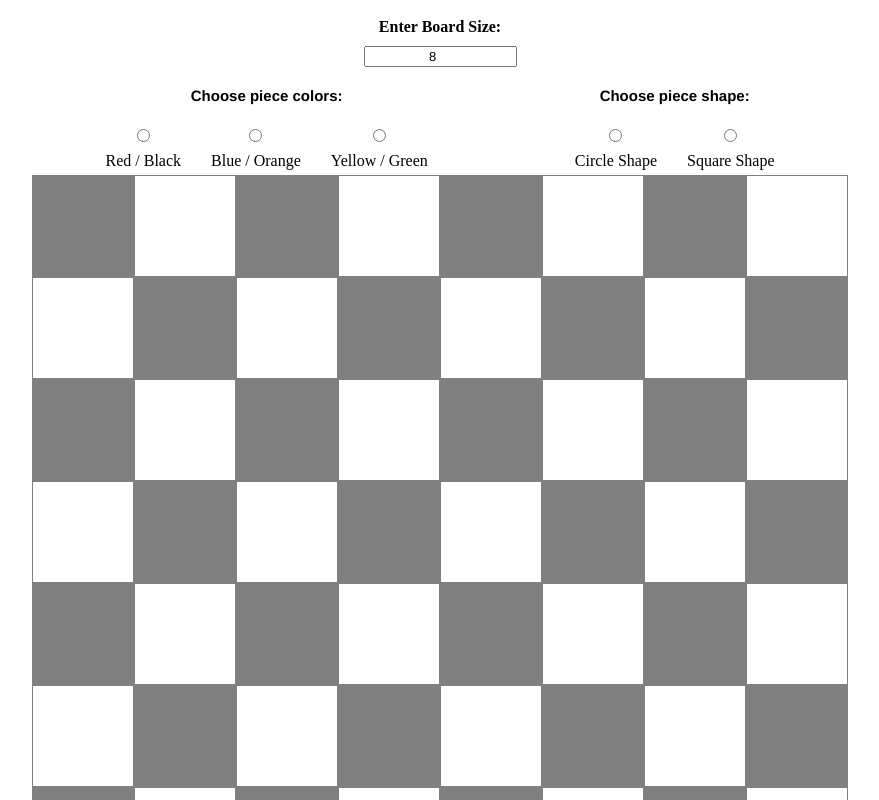
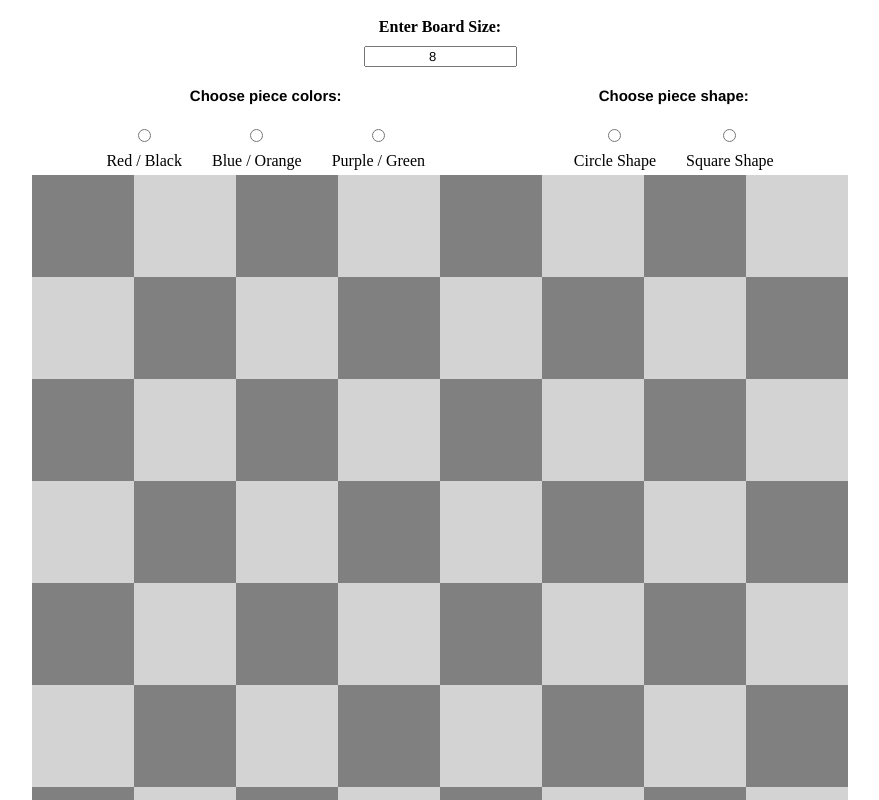
Before and after one commit to liu-austin/checkers-assessment, a Next.js app: page / in a window 1280 px wide. Shown: the top 800 px of the page, without its empty margins (200-1079 px from the left). Built offline with nearby package versions, Linux system fonts and the light colour scheme.

Commit message:
adds click highlighting for game piece

```diff
--- a/components/cell.js
+++ b/components/cell.js
@@ -1,12 +1,17 @@
 import GamePiece from './game-piece';
 
-export default function Cell({ color, filled, colorset, shapeset }) {
+export default function Cell({ color, filled, colorset, shapeset, memoizedHandleClick, col, row, selectedPiece }) {
     return (
-      <td className={color % 2 ? 'white' : 'black'}>
+      <td onClick={() => {
+        memoizedHandleClick(row, col);
+    }} className={color % 2 ? 'white' : 'black'}>
+      {
+          selectedPiece
+      }
       {
           filled ?
           (
-            <GamePiece colorset={colorset} shape={shapeset} color={filled}/>
+            <GamePiece selectedPiece={selectedPiece} colorset={colorset} shape={shapeset} color={filled}/>
           )
           :
           (
@@ -15,15 +20,14 @@ export default function Cell({ color, filled, colorset, shapeset }) {
       }
         <style jsx>{`
         td {
-            z-index: 0;
             height: 100px;
             width: 100px;
             padding: 0px;
         }
 
         .white {
-            border: 1px solid gray;
-            background-color: white;
+            border: 1px solid lightgray;
+            background-color: lightgray;
         }
 
         .black {
--- a/components/checker-board.js
+++ b/components/checker-board.js
@@ -1,11 +1,12 @@
 import Cell from './cell';
-import {useState, useEffect} from 'react';
+import {useState, useEffect, useCallback} from 'react';
 
 export default function CheckerBoard({ size, colorset, shapeset }) {
     let resize = size;
     let rows = new Array(resize).fill(0);
     let pieceRowsPerSide = Math.floor(Math.min(2, resize / 2));
-
+    const [selectedRow, changeSelectedRow] = useState(null);
+    const [selectedCol, changeSelectedCol] = useState(null);
     let initialPosition = [];
 
     for (let i = 0; i < resize; i++) {
@@ -18,7 +19,25 @@ export default function CheckerBoard({ size, colorset, shapeset }) {
         }
     }
 
+    const memoizedHandleClick = useCallback(
+        (clickedRow, clickedCol) => {
+          changeSelectedRow(Number(clickedRow));
+          changeSelectedCol(Number(clickedCol));
+          console.log(clickedRow, clickedCol);
+        },
+        [], // Tells React to memoize regardless of arguments.
+      );
+
     const [positions, changePositions] = useState(initialPosition);
+
+    const determineSelectedPiece = useCallback((rowPosition, colPosition) => {
+        // console.log(rowPosition, colPosition, selectedRow, selectedCol);
+        if (Number(rowPosition)=== selectedRow && Number(colPosition) === selectedCol) {
+            return true;
+        }
+        return false;
+    }, [],);
+
     useEffect(() => {
         let initialPosition = [];
         for (let i = 0; i < resize; i++) {
@@ -46,7 +65,7 @@ export default function CheckerBoard({ size, colorset, shapeset }) {
                                 size ?
                                     (
                                         rows.map((cell, j) => {return (
-                                            <Cell colorset={colorset} shapeset={shapeset} key={j} filled={positions[i] ? positions[i][j] : 0} color={i % 2 + j % 2}/>
+                                            <Cell selectedPiece={(Number(i) === selectedRow && Number(j) === selectedCol) ? true: false} col={j} row={i} memoizedHandleClick={memoizedHandleClick} colorset={colorset} shapeset={shapeset} key={j} filled={positions[i] ? positions[i][j] : 0} color={i % 2 + j % 2}/>
                                         );
                                     })
                                     )
--- a/components/game-container.js
+++ b/components/game-container.js
@@ -42,7 +42,7 @@ export default function GameContainer() {
       </div>
       <div className={"radio-option"}>
         <input onClick={handleColorClick} type="radio" id="yellow-green" name="piece-color" value="2" />
-        <label htmlFor="yellow-green">Yellow / Green</label>
+        <label htmlFor="yellow-green">Purple / Green</label>
       </div>
       </form>
       </div>
--- a/components/game-piece.js
+++ b/components/game-piece.js
@@ -1,4 +1,4 @@
-export default function GamePiece({ color, colorset, shape }) {
+export default function GamePiece({ color, colorset, shape, selectedPiece }) {
     let color1;
     let color2;
     if (colorset === 0) {
@@ -8,17 +8,20 @@ export default function GamePiece({ color, colorset, shape }) {
       color1 = "blue-piece";
       color2 = "orange-piece";
     } else {
-      color1 = "yellow-piece";
+      color1 = "purple-piece";
       color2 = "green-piece";
     }
+    let selected = selectedPiece ? 'highlighted' : '';
     let pieceColor = color === 2 ? color1 : color2;
     let pieceShape = shape === 1 ? "square" : "circular";
     return (
-      <div className={pieceColor + " game-piece " + pieceShape}>
+      <div className={pieceColor + " game-piece " + pieceShape + " " + selected}>
         <style jsx>{`
            {
+            .highlighted {
+                border: 3px solid rgba(250, 235, 39, 1);
+            }
             .game-piece {
-              z-index: 1;
               width: 75px;
               height: 75px;
               margin: 0 auto;
@@ -37,8 +40,8 @@ export default function GamePiece({ color, colorset, shape }) {
             .orange-piece {
               background-color: orange;
             }
-            .yellow-piece {
-              background-color: yellow;
+            .purple-piece {
+              background-color: purple;
             }
 
             .green-piece {
```
